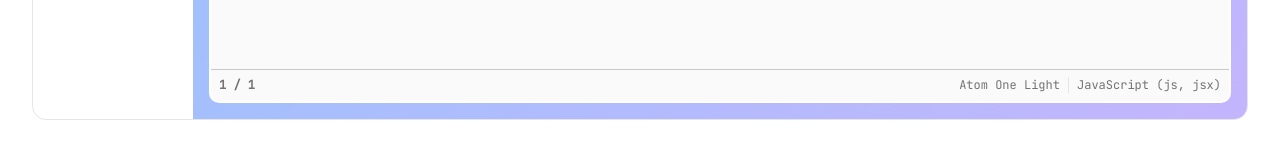
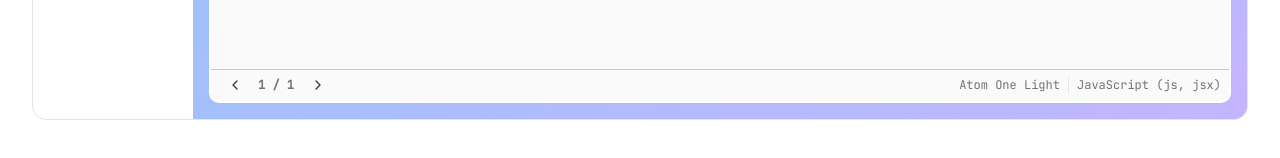
Before and after one commit to Novsochetra/dev-utils, a React (Vite) app: page /animate-code in a window 1280 px wide. Shown: the part 626-784 px from the top of the page. Built offline with nearby package versions, Linux system fonts and the light colour scheme.

Commit message:
chore(animate-code): addig slider button (prev, next) to bottom status bar

```diff
--- a/src/mini-apps/animate-code/screens/components/animate-code-status-bar.tsx
+++ b/src/mini-apps/animate-code/screens/components/animate-code-status-bar.tsx
@@ -9,6 +9,7 @@ import {
 } from "@/vendor/shadcn/components/ui/command";
 import { useAtom, useAtomValue, useSetAtom } from "jotai";
 import { useHotkeys } from "react-hotkeys-hook";
+import { ChevronLeftIcon, ChevronRightIcon } from "lucide-react";
 
 import { AppState, slideLengthAtom } from "../../state/state";
 import { Separator } from "@/vendor/shadcn/components/ui/separator";
@@ -16,6 +17,8 @@ import {
   supportedHighlightJsLanguages,
   supportedHighlightJsThemes,
 } from "../../utils/constants";
+import { isApplePlatform } from "../../utils/helpers";
+import { AppActions } from "../../state/actions";
 
 const languages = supportedHighlightJsLanguages?.map((v) => ({
   label: v.label,
@@ -37,13 +40,52 @@ export const AnimateCodeStatusBar = React.memo(() => {
 });
 
 export const LeftStatusBar = React.memo(() => {
+  return (
+    <div className="flex items-center gap-2">
+      <PrevSlideButton />
+
+      <SliderInfo />
+
+      <NextSlideButton />
+    </div>
+  );
+});
+
+export const SliderInfo = React.memo(() => {
   const previewSlideIdx = useAtomValue(AppState.previewSlideIdx);
   const totalSlides = useAtomValue(slideLengthAtom);
+
   return (
     <div className="flex items-center overflow-hidden truncate shrink-0">
       <p className="text-xs text-muted-foreground font-bold whitespace-nowrap overflow-hidden truncate text-ellipsis">
         {(previewSlideIdx || 0) + 1} / {totalSlides}
       </p>
+    </div>
+  );
+});
+
+const adaptiveStyle = isApplePlatform()
+  ? "p-1 hover:bg-white/20 rounded transition-colors"
+  : "flex items-center justify-center hover:bg-black/20 cursor-pointer transition-colors h-full aspect-square";
+
+export const PrevSlideButton = React.memo(() => {
+  return (
+    <div
+      className={adaptiveStyle}
+      onClick={() => AppActions.PreviewPreviousSlide()}
+    >
+      <ChevronLeftIcon size={16} />
+    </div>
+  );
+});
+
+export const NextSlideButton = React.memo(() => {
+  return (
+    <div
+      className={adaptiveStyle}
+      onClick={() => AppActions.PreviewNextSlide()}
+    >
+      <ChevronRightIcon size={16} />
     </div>
   );
 });
```
